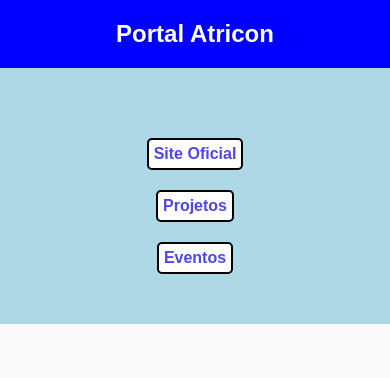
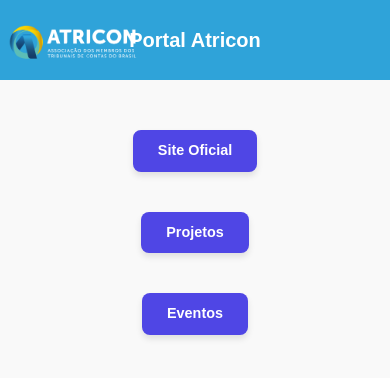
Before and after one commit to MarcosBR315/Portal-Atricon, a React (Vite) app: page / in a window 390 px wide. Shown: the top 378 px of the page. Built offline with nearby package versions, Linux system fonts and the light colour scheme.

Commit message:
Melhorias visuais e responsividade aprimorada

```diff
--- a/index.html
+++ b/index.html
@@ -2,7 +2,7 @@
 <html lang="en">
   <head>
     <meta charset="UTF-8" />
-    <link rel="icon" type="image/svg+xml" href="/vite.svg" />
+    <link rel="icon" type="image/svg+xml" href="https://drive.google.com/file/d/1Q24HmGxczxTkLTv06JlQQiW8mXievuBP/view?usp=drive_link" />
     <meta name="viewport" content="width=device-width, initial-scale=1.0" />
     <title>Portal Atricon</title>
   </head>
--- a/src/components/StyledComponents.js
+++ b/src/components/StyledComponents.js
@@ -1,66 +1,6 @@
-import styled from "styled-components";
+import styled, { createGlobalStyle } from "styled-components";
 import { Link } from "react-router-dom";
 
-/* Header */
-export const Header = styled.header`
-  width: 100%;
-  padding: 20px;
-  background-color: blue;
-  text-align: center;
-  font-size: 24px;
-  font-weight: bold;
-  color: white;
-
-  h1 {
-    color: white;
-  }
-`;
-
-export const Main = styled.main`
-  width: 100%;
-  padding: 50px;
-  background-color: lightblue;
-  text-align: center;
-  display: flex;
-  align-items: center;
-  flex-direction: column;
-
-  a {
-    border: 2px solid black;
-    border-radius: 5px;
-    margin-top: 20px;
-    padding: 5px;
-    width: fit-content;
-    background: white;
-    color: #4f46e5;
-    text-decoration: none;
-    font-weight: bold;
-
-    &:hover {
-      text-decoration: underline;
-    }
-  }
-`;
-
-export const ButtonLink = styled(Link)`
-    border: 2px solid black;
-    border-radius: 5px;
-    margin-top: 20px;
-    padding: 5px;
-    width: fit-content;
-    background: white;
-    color: #4f46e5;
-    text-decoration: none;
-    font-weight: bold;
-    display: block;
-
-  &:hover {
-    text-decoration: underline;
-  }
-`;
-
-/* GlobalStyle */
-import { createGlobalStyle } from "styled-components";
 export const GlobalStyle = createGlobalStyle`
   * {
     margin: 0;
@@ -72,6 +12,7 @@
     font-family: Arial, sans-serif;
     background-color: #f9f9f9;
     color: #333;
+    line-height: 1.5;
   }
 
   h1, h2, h3 {
@@ -82,5 +23,146 @@
   a {
     color: inherit;
     text-decoration: none;
+    cursor: pointer;
   }
 `;
+
+export const Header = styled.header`
+  width: 100%;
+  height: 120px;
+  padding: 0 20px;
+  background-color: #2FA3D9;
+  display: flex;
+  align-items: center;
+  justify-content: center;
+  position: relative;
+
+  h1 {
+    color: white;
+    font-size: 30px;
+    text-align: center;
+    position: absolute;
+    left: 50%;
+    transform: translateX(-50%);
+  }
+
+  .logoHorizontal {
+    height: 80px;
+    object-fit: contain;
+    position: absolute;
+    left: 20px;
+  }
+
+  @media (max-width: 768px) {
+    height: 100px;
+
+    h1 {
+      font-size: 24px;
+    }
+
+    .logoHorizontal {
+      height: 60px;
+      left: 10px;
+    }
+  }
+
+  @media (max-width: 480px) {
+    height: 80px;
+
+    h1 {
+      font-size: 20px;
+    }
+
+    .logoHorizontal {
+      height: 50px;
+      left: 5px;
+    }
+  }
+`;
+
+export const Main = styled.main`
+  width: 100%;
+  padding: 50px 20px;
+  display: flex;
+  flex-direction: column;
+  align-items: center;
+  justify-content: center;
+  text-align: center;
+  position: relative;
+  background-color: #f9f9f9;
+
+  .buttonsContainer {
+    display: flex;
+    flex-direction: column;
+    align-items: center;
+    gap: 20px;
+  }
+
+  a {
+    border-radius: 8px;
+    padding: 14px 35px;
+    width: fit-content;
+    background-color: #4f46e5;
+    color: white;
+    font-size: 1.2rem;
+    font-weight: bold;
+    text-align: center;
+    transition: all 0.3s ease;
+    box-shadow: 0 4px 6px rgba(0,0,0,0.1);
+
+    &:hover {
+      background-color: #3730a3;
+      transform: translateY(-2px);
+      box-shadow: 0 6px 8px rgba(0,0,0,0.15);
+    }
+  }
+
+  @media (max-width: 768px) {
+    padding: 40px 15px;
+
+    a {
+      font-size: 1rem;
+      padding: 12px 30px;
+    }
+  }
+
+  @media (max-width: 480px) {
+    padding: 30px 10px;
+
+    a {
+      font-size: 0.9rem;
+      padding: 10px 25px;
+    }
+  }
+`;
+
+export const ButtonLink = styled(Link)`
+  border-radius: 8px;
+  margin-top: 20px;
+  padding: 14px 35px;
+  width: fit-content;
+  background-color: #4f46e5;
+  color: white;
+  font-size: 1.2rem;
+  font-weight: bold;
+  text-align: center;
+  display: block;
+  transition: all 0.3s ease;
+  box-shadow: 0 4px 6px rgba(0,0,0,0.1);
+
+  &:hover {
+    background-color: #3730a3;
+    transform: translateY(-2px);
+    box-shadow: 0 6px 8px rgba(0,0,0,0.15);
+  }
+
+  @media (max-width: 768px) {
+    font-size: 1rem;
+    padding: 12px 30px;
+  }
+
+  @media (max-width: 480px) {
+    font-size: 0.9rem;
+    padding: 10px 25px;
+  }
+`;
--- a/src/pages/Eventos.jsx
+++ b/src/pages/Eventos.jsx
@@ -1,11 +1,13 @@
 import * as S from "../components/StyledComponents";
-import { ButtonLink } from "../components/StyledComponents";
 
 export default function Eventos() {
   return (
     <>
-      <S.Header>Eventos Atricon</S.Header>
+      <S.Header>
+        <h1>Eventos Atricon</h1>
+      </S.Header>
       <S.Main>
+        <div className="buttonsContainer">
           <a
             href="https://catc.atricon.org.br"
             target="_blank"
@@ -21,6 +23,7 @@
             IV CITC
           </a>
           <S.ButtonLink to="/">Voltar</S.ButtonLink>
+        </div>
       </S.Main>
     </>
   );
--- a/src/pages/Home.jsx
+++ b/src/pages/Home.jsx
@@ -1,16 +1,20 @@
 import * as S from "../components/StyledComponents";
+import LogoHorizontal from "../components/images/logoBrancaHorizontal.png";
 
 export default function Home() {
   return (
     <>
-      <S.Header>Portal Atricon</S.Header>
-      <div>
-        <S.Main>
+      <S.Header>
+        <img className="logoHorizontal" src={LogoHorizontal} />
+        <h1>Portal Atricon</h1>
+      </S.Header>
+      <S.Main>
+        <div className="buttonsContainer">
           <S.ButtonLink to="/site-oficial">Site Oficial</S.ButtonLink>
           <S.ButtonLink to="/projetos">Projetos</S.ButtonLink>
           <S.ButtonLink to="/eventos">Eventos</S.ButtonLink>
-        </S.Main>
-      </div>
+        </div>
+      </S.Main>
     </>
   );
 }
--- a/src/pages/Projetos.jsx
+++ b/src/pages/Projetos.jsx
@@ -5,9 +5,9 @@
     <>
       <S.Header>
         <h1>Projetos Atricon</h1>
-        <S.ButtonLink to="/">Voltar</S.ButtonLink>
       </S.Header>
       <S.Main>
+        <div className="buttonsContainer">
           <a
             href="https://radardatransparencia.atricon.org.br/"
             target="_blank"
@@ -15,6 +15,8 @@
           >
             Radar da Transparência
           </a>
+          <S.ButtonLink to="/">Voltar</S.ButtonLink>
+        </div>
       </S.Main>
     </>
   );
--- a/src/pages/SiteOficial.jsx
+++ b/src/pages/SiteOficial.jsx
@@ -3,9 +3,11 @@
 export default function SiteOficial() {
   return (
     <>
-      <S.Header>Portal Atricon</S.Header>
+      <S.Header>
+        <h1>Portal Atricon</h1>
+      </S.Header>
       <S.Main>
-        <h2>Site Oficial Atricon</h2>
+        <div className="buttonsContainer">
           <a
             href="https://atricon.org.br/"
             target="_blank"
@@ -14,6 +16,7 @@
             Ir para o site oficial
           </a>
           <S.ButtonLink to="/">Voltar</S.ButtonLink>
+        </div>
       </S.Main>
     </>
   );
--- a/vite.config.js
+++ b/vite.config.js
@@ -3,5 +3,5 @@
 
 export default defineConfig({
   plugins: [react()],
-  base: "/portal-atricon/", // nome do repositório no GitHub
+  base: "/Portal-Atricon/",
 });
```
Also changed, not shown: package.json (+4 -8 lines), src/components/images/logoAtriconIcone.png (added), src/components/images/logoBrancaHorizontal.png (added). Lines whose indentation alone changed are shown as unchanged.
